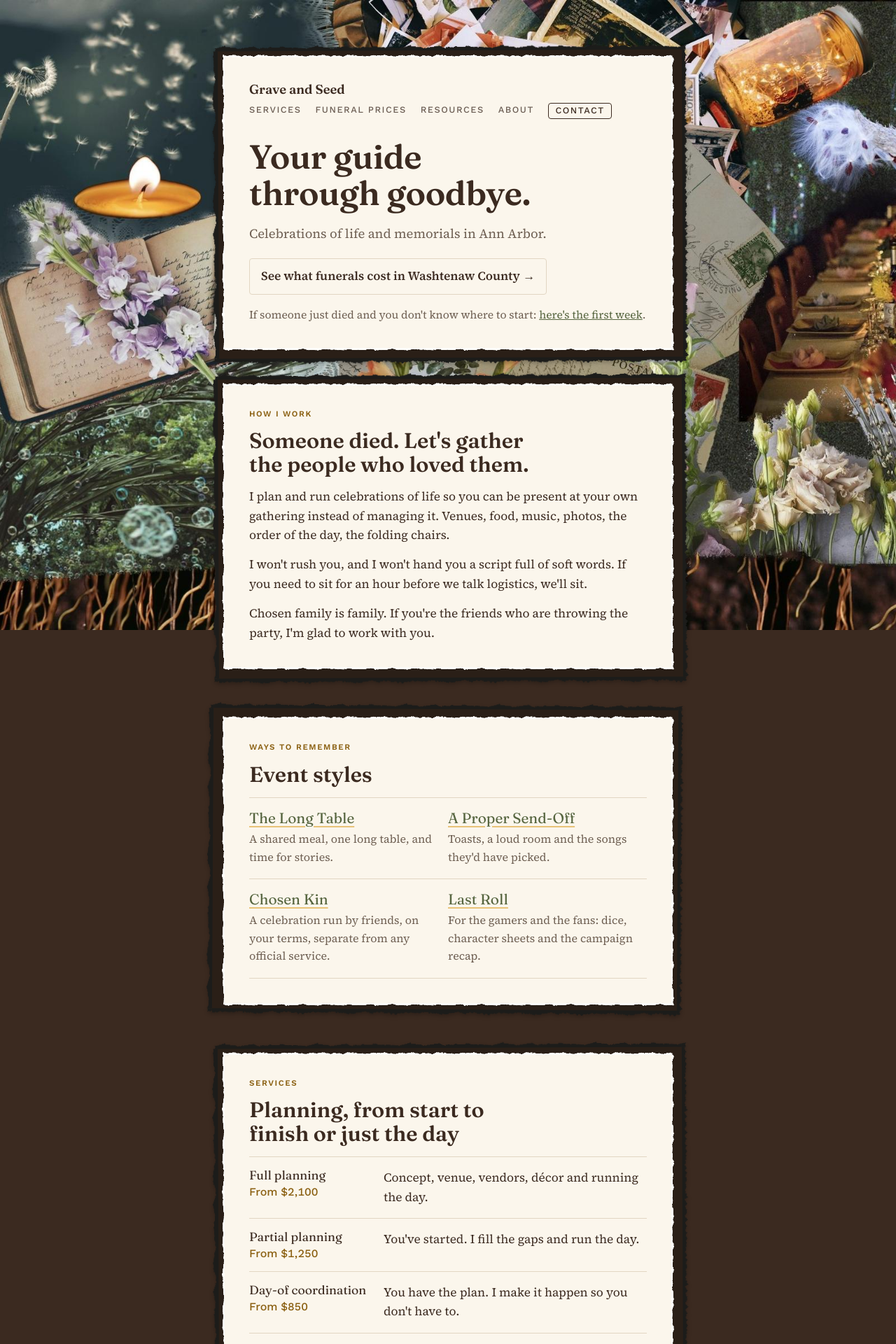
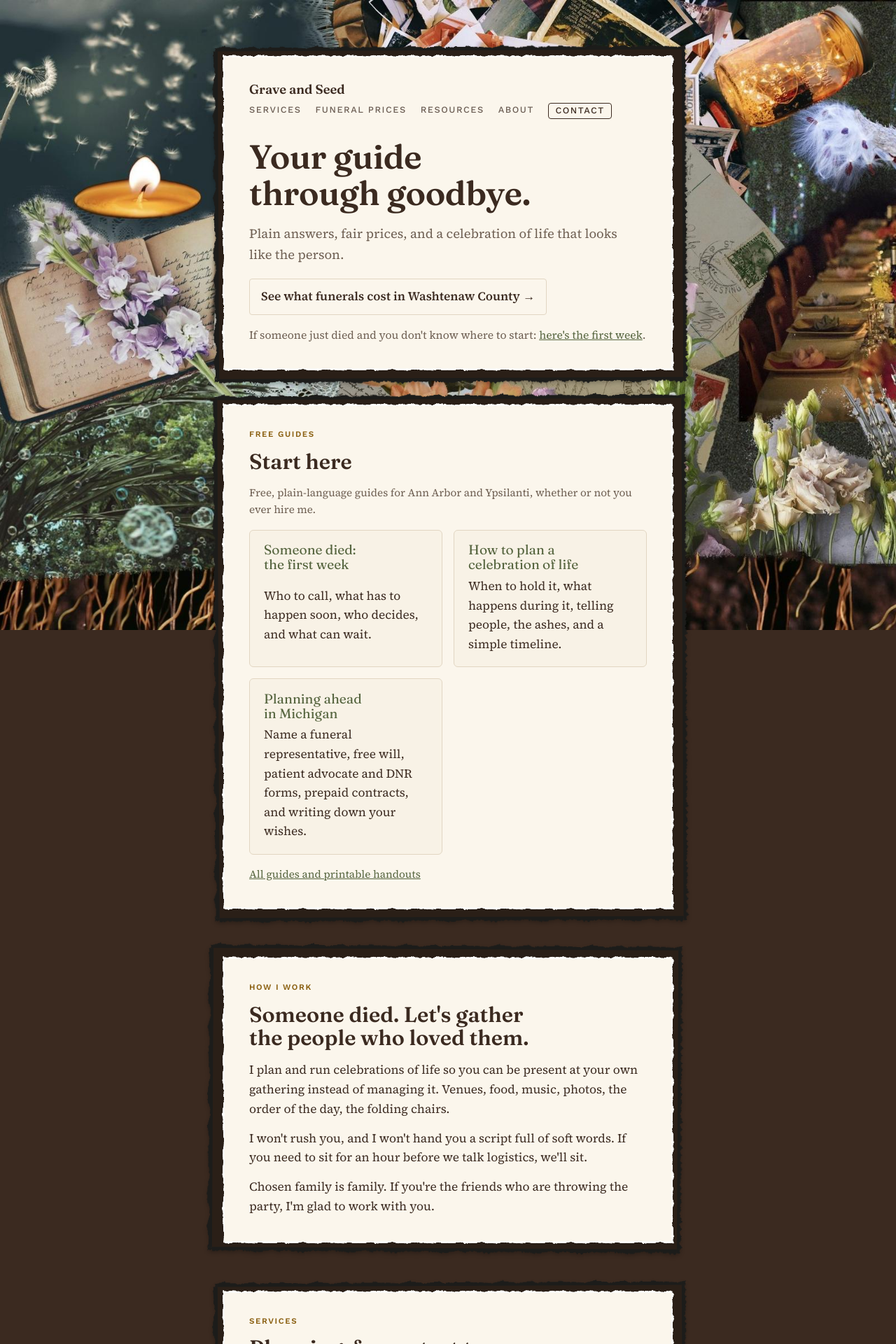
Before and after one commit to katekelley/graveandseed, a Jekyll site: the page built from index.html, in a window 1280 px wide. Shown: the top 1920 px of the page at 70% size. Built offline with Jekyll 4.4.1, drawn with Linux system fonts in a browser that asks for light colours; some of the changed text lies outside the part shown.

Commit message:
Simplify site: Start here guides on home, trimmed add-ons, Other ways I help, grouped resources
Co-Authored-By: Claude Opus 5.5 <noreply@anthropic.com>
Claude-Session: https://claude.ai/code/session_011MgnuDfq5fbbJfgSLxE3sx

```diff
--- a/_data/content.yml
+++ b/_data/content.yml
@@ -1,10 +1,17 @@
 hero_heading: "Your guide through goodbye."
-tagline_start: "Celebrations of life and memorials in Ann Arbor"
+tagline_start: "Plain answers, fair prices, and a celebration of life that looks like the person"
 tagline_emphasis: ""
 location: "Ann Arbor, Michigan"
 meta_description: "Celebration of life planning in Ann Arbor and Washtenaw County, with posted prices and free local guides for the first days after a death."
 crisis_note: "If someone just died and you don't know where to start:"
 crisis_link_text: "here's the first week"
+
+start_heading: "Start here"
+start_intro: "Free, plain-language guides for Ann Arbor and Ypsilanti, whether or not you ever hire me."
+start_here:
+  - "/resources/first-week/"
+  - "/resources/plan-a-celebration-of-life/"
+  - "/resources/planning-ahead/"
 
 intro_heading: "Someone died. Let's gather the people who loved them."
 intro:
@@ -42,15 +49,16 @@ tiers:
     timing: "Short notice is fine"
     price_from: 850
 pricing_note: "These are starting prices for a two-hour celebration. Larger or more complex days cost more, and I'll give you a clear written quote after a short conversation."
-paperwork_heading: "Company for the paperwork, before and after"
-paperwork: "Plenty of people know what they want but put off writing it down, because it feels heavy to do alone. I'll sit with you while you fill out your own planning papers, like Five Wishes, a patient advocate designation or your wishes for your own celebration. I'll keep us on track, explain what each section is asking, and leave you with a list of what still needs signing, and by whom. The choices and the words are yours."
-after_paperwork: "After a death, there's a long list nobody warns you about: Social Security, canceling accounts and subscriptions, ordering enough death certificates, keeping track of who's been told. It's tedious, it's lonely, and grief makes it harder to concentrate. I'll sit with you in person while you work through it. We'll make a list, go down it together, and you'll leave knowing what's done and what's next."
+other_heading: "Other ways I help"
+paperwork: "Plenty of people know what they want but put off writing it down. I'll sit with you while you fill out Five Wishes, a patient advocate designation, a funeral representative form or your wishes for your own celebration, and leave you with a list of what still needs signing. The choices and the words are yours."
+after_paperwork: "After a death there's a long list nobody warns you about: Social Security, accounts, death certificates, who's been told. I'll sit with you in person while you work through it, so you leave knowing what's done and what's next."
 paperwork_note: "I'm not a lawyer, and this isn't legal or medical advice. For a will, finances or anything complicated, I'll point you to an estate planning attorney."
 
-celebrant_heading: "Leading the service"
-celebrant: "Already working with a funeral home, or just need someone to lead the ceremony? I can be your celebrant: a secular officiant who leads a memorial or funeral built around the person, not a script. We meet so I can hear the stories, I write the service and send you a draft to change as much as you like, and on the day I hold the room so your family can just be there. Religious readings, prayers and hymns are welcome if you want them; I'm also glad to share the service with your clergy."
+celebrant: "Already working with a funeral home, or just need someone to lead the ceremony? I meet with you to hear the stories, write a service built around the person, and lead it on the day so your family can just be there. Readings, prayers and hymns are welcome, and I'm glad to share the service with your clergy."
 celebrant_price_from: 400
-celebrant_note: "I also lead short scattering and interment ceremonies, from $200, for families who have ashes at home and want a way to finally lay them to rest. Includes a family meeting, a written service with a round of edits, coordinating with your funeral home or venue, and leading the service. If I'm already planning your celebration, see the add-on below."
+celebrant_note: "Includes a family meeting, a written service with a round of edits, and leading it on the day. If I'm also planning your celebration, it's a $250 add-on instead."
+scatter_price_from: 200
+scatter: "A short ceremony at a lake, a garden or a graveside, for ashes that have been waiting at home."
 
 contact_heading: "Tell me who you're remembering"
 email: "kate@graveandseed.com"
@@ -108,11 +116,10 @@ kit_note: "Ask on your free call what would suit your gathering."
 kit_caption: "From a May Day gathering, set with pieces from my collection."
 
 addons_heading: "Add-ons"
+addons_more_label: "Also available"
 addons:
-  - name: "Leading the ceremony"
-    price_from: 250
-    description: "I'll be your celebrant (a secular officiant) as well as your planner: I write the order of the service, tie together the stories, readings and music, and lead it on the day, so no one in the family has to stand up and hold it together."
   - name: "Story corner"
+    featured: true
     price_from: 350
     description: "A quiet corner at the celebration where guests sit and tell a story about the person on camera, with someone there to help. Afterward I edit each story and deliver them on a USB drive and in a private online folder for the family."
   - name: "Story phone"
@@ -122,18 +129,22 @@ addons:
     price_from: 200
     description: "Buckets of fresh flowers, shears and mismatched bud vases, so guests can make a small arrangement during the gathering and take it home. I order, prep and set up the flowers; you pay for them at cost, usually $100 to $200 for 50 guests. Needs about a week's notice."
   - name: "Photo memory table"
+    featured: true
     price_from: 300
     description: "Send me boxes, albums or phone photos. I scan and choose them with you, print a display for the room and make a slideshow to play during the gathering. The family keeps all the scans."
   - name: "Memory cards book"
     price_from: 150
     description: "Instead of a guest book, cards that ask guests for a story or a memory. Afterward I bind them into a book for the family. Printing is extra."
   - name: "Livestream"
+    featured: true
     price_from: 150
     description: "For family who can't be there. A steady camera, good sound and someone watching the stream, with a private link and a recording afterward."
   - name: "Obituary writing"
+    featured: true
     price_from: 175
     description: "An hour with your family, by phone or in person, to ask the questions that get at who they were. Within about two days I write a long version for online and a short one for print, with a round of edits. Available on its own, without booking anything else."
   - name: "Invitations and program"
+    featured: true
     price_from: 200
     description: "A simple invitation with an online RSVP, and a printed program with the order of the day, photos and readings. Printing is extra."
   - name: "Seed packet keepsakes"
--- a/_includes/head.html
+++ b/_includes/head.html
@@ -139,6 +139,7 @@ footer .foot-card { display: flex; flex-wrap: wrap; justify-content: space-betwe
 .prose blockquote strong { font-style: normal; }
 .budget.plain { background: none; border: 0; padding: 0; }
 .small { font-size: 0.92rem; color: var(--muted); }
+.muted { color: var(--muted); }
 dl.items { display: grid; grid-template-columns: minmax(0, 1fr) auto; gap: 0.5rem 1rem; margin: 0; }
 dl.items dd { margin: 0; font-family: var(--label); font-variant-numeric: tabular-nums; text-align: right; white-space: nowrap; }
 dl.items .total { border-top: 1px solid var(--line); padding-top: 0.5rem; font-weight: 600; }
--- a/index.html
+++ b/index.html
@@ -28,22 +28,30 @@ layout: null
 
 <main>
   <div class="wrap">
+    <section id="start">
+      <span class="label">Free guides</span>
+      <h2>{{ c.start_heading }}</h2>
+      <p class="note">{{ c.start_intro }}</p>
+      <div class="guides">
+        {%- for u in c.start_here %}
+        {%- assign r = site.data.resources | where: "url", u | first %}
+        {%- if r %}
+        <a class="guide" href="{{ r.url }}">
+          <h3>{{ r.title }}</h3>
+          <p>{{ r.blurb }}</p>
+        </a>
+        {%- endif %}
+        {%- endfor %}
+      </div>
+      <p class="note"><a href="/resources/">All guides and printable handouts</a></p>
+    </section>
+
     <section id="how">
       <span class="label">How I work</span>
       <h2>{{ c.intro_heading }}</h2>
       <div class="plain">
         {%- for p in c.intro %}
         <p>{{ p }}</p>
-        {%- endfor %}
-      </div>
-    </section>
-
-    <section>
-      <span class="label">Ways to remember</span>
-      <h2>{{ c.styles_heading }}</h2>
-      <div class="styles">
-        {%- for s in c.styles %}
-        <div class="style"><h3>{% if s.link %}<a href="{{ s.link }}">{{ s.name }}</a>{% else %}{{ s.name }}{% endif %}</h3><p>{{ s.description }}</p></div>
         {%- endfor %}
       </div>
     </section>
@@ -56,7 +64,7 @@ layout: null
         <div class="tier"><h3>{{ t.name }}{% if t.price_from %}<span class="from">From {% include money.html n=t.price_from %}</span>{% endif %}</h3><p>{{ t.description }}</p></div>
         {%- endfor %}
       </div>
-      <p class="note"><a href="/services/">Add-ons, a sample budget and how booking works</a> &middot; <a href="/faq/">FAQ</a></p>
+      <p class="note"><a href="/services/">Celebrant services, add-ons, a sample budget and how booking works</a> &middot; <a href="/faq/">FAQ</a></p>
     </section>
 
     <section class="next">
--- a/services.html
+++ b/services.html
@@ -19,24 +19,13 @@ permalink: /services/
       <p class="note">{{ c.pricing_note }}</p>
     </section>
 
-    <section id="celebrant">
-      <span class="label">Celebrant</span>
-      <h2>{{ c.celebrant_heading }}</h2>
-      <div class="tiers">
-        <div class="tier"><h3>Celebrant (secular officiant)<span class="from">From {% include money.html n=c.celebrant_price_from %}</span></h3><p>{{ c.celebrant }}</p></div>
-      </div>
-      <p class="note">{{ c.celebrant_note }} <a href="{{ c.booking_url }}" rel="noopener">Ask about it on a free call</a></p>
-    </section>
-
-    <section id="paperwork">
-      <span class="label">Before and after</span>
-      <h2>{{ c.paperwork_heading }}</h2>
-      <div class="plain">
-        <h3>Planning ahead</h3>
-        <p>{{ c.paperwork }}</p>
-        <h3 id="after">After a death</h3>
-        <p>{{ c.after_paperwork }}</p>
-        <p class="note">{{ c.paperwork_note }} <a href="/resources/planning-ahead/">What to put in writing</a> &middot; <a href="/resources/first-week/">The first week after a death</a> &middot; <a href="{{ c.booking_url }}" rel="noopener">Ask about it on a free call</a></p>
+    <section id="styles">
+      <span class="label">Styles</span>
+      <h2>{{ c.styles_heading }}</h2>
+      <div class="styles">
+        {%- for st in c.styles %}
+        <div class="style"><h3>{% if st.link %}<a href="{{ st.link }}">{{ st.name }}</a>{% else %}{{ st.name }}{% endif %}</h3><p>{{ st.description }}</p></div>
+        {%- endfor %}
       </div>
     </section>
 
@@ -64,10 +53,26 @@ permalink: /services/
       <span class="label">Extras</span>
       <h2>{{ c.addons_heading }}</h2>
       <div class="tiers">
-        {%- for a in c.addons %}
+        {%- for a in c.addons %}{% if a.featured %}
         <div class="tier"><h3>{{ a.name }}<span class="from">From {% include money.html n=a.price_from %}</span></h3><p>{{ a.description }}</p></div>
-        {%- endfor %}
+        {%- endif %}{% endfor %}
       </div>
+      <p class="note"><strong>{{ c.addons_more_label }}:</strong>
+        {%- assign first = true %}
+        {%- for a in c.addons %}{% unless a.featured %}{% unless first %};{% endunless %} {{ a.name | downcase }} (from {% include money.html n=a.price_from %}){% assign first = false %}{% endunless %}{% endfor %}.
+        Ask about any of them on a <a href="{{ c.booking_url }}" rel="noopener">free call</a>.</p>
+    </section>
+
+    <section id="other">
+      <span class="label">Celebrant and paperwork</span>
+      <h2>{{ c.other_heading }}</h2>
+      <div class="tiers">
+        <div class="tier" id="celebrant"><h3>Celebrant (secular officiant)<span class="from">From {% include money.html n=c.celebrant_price_from %}</span></h3><p>{{ c.celebrant }} <span class="muted">{{ c.celebrant_note }}</span></p></div>
+        <div class="tier" id="scattering"><h3>Scattering and interment ceremonies<span class="from">From {% include money.html n=c.scatter_price_from %}</span></h3><p>{{ c.scatter }}</p></div>
+        <div class="tier" id="paperwork"><h3>Company for planning paperwork<span class="from">Ask on a free call</span></h3><p>{{ c.paperwork }} <a href="/resources/planning-ahead/">What to put in writing</a></p></div>
+        <div class="tier" id="after"><h3>Company for the after-death list<span class="from">Ask on a free call</span></h3><p>{{ c.after_paperwork }} <a href="/resources/first-week/">The first week after a death</a></p></div>
+      </div>
+      <p class="note">{{ c.paperwork_note }}</p>
     </section>
 
     <section id="sample-budget">
```
Also changed, not shown: _data/resources.yml (+13 -0 lines), resources/index.html (+21 -2 lines), .pages.yml.
